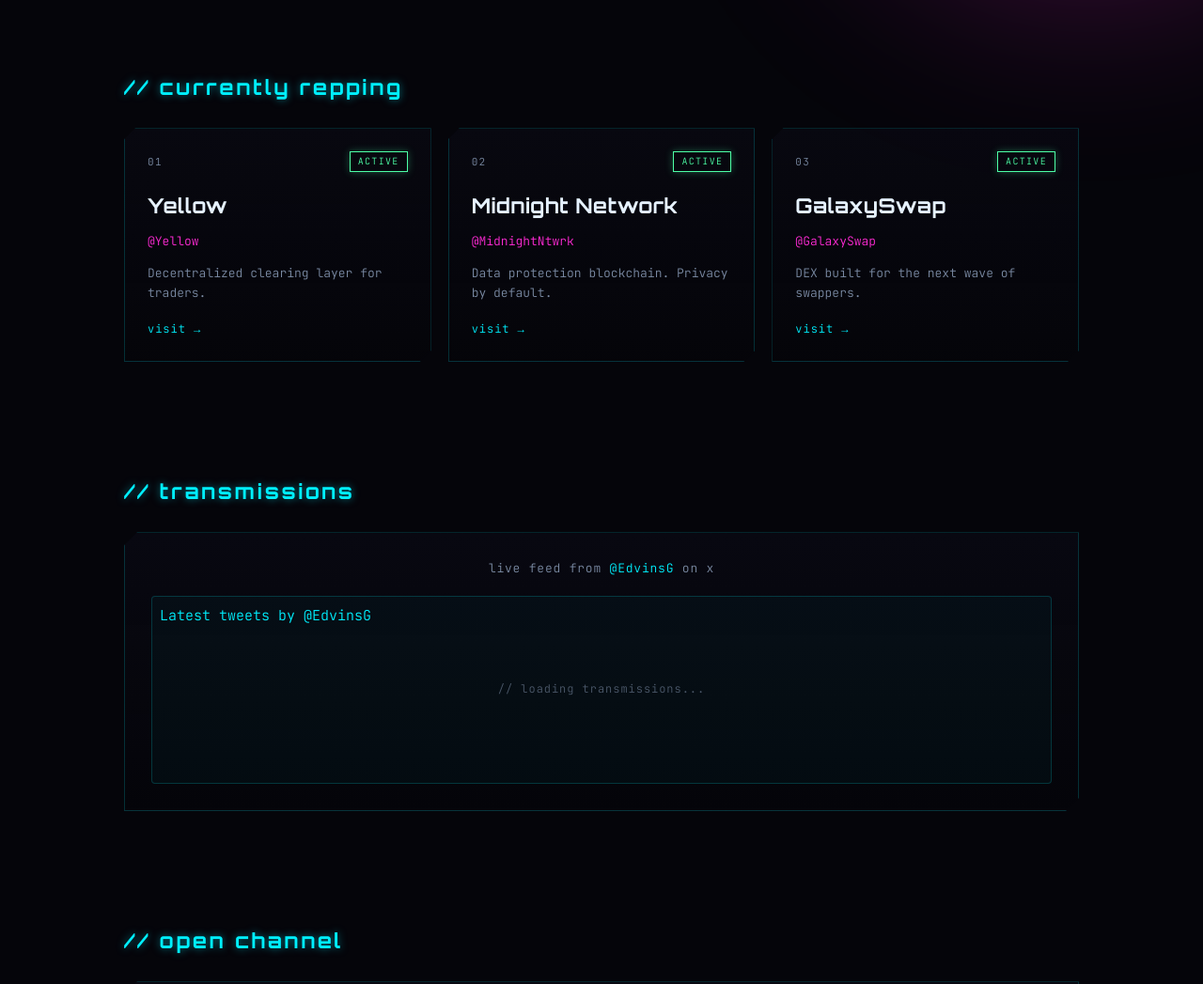
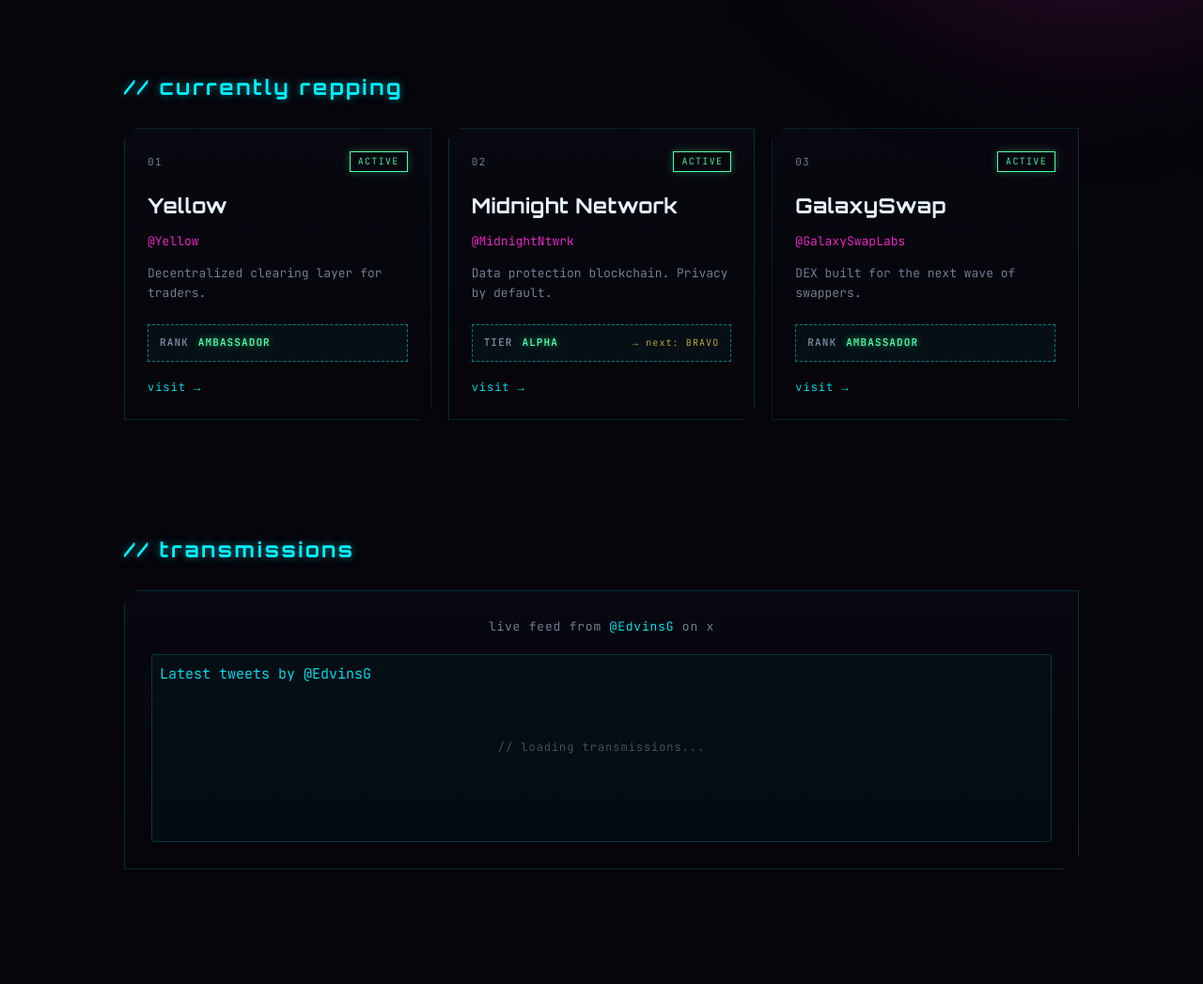
Before and after one commit to edvins99/Badplayz, a plain HTML site: page index.html in a window 1280 px wide. Shown: the part 980-2027 px from the top of the page at 94% size. Drawn offline with Linux system fonts and the light colour scheme.

Commit message:
fix: correct GalaxySwap handle, add rank/tier badges per project

```diff
--- a/index.html
+++ b/index.html
@@ -101,6 +101,10 @@
           <h3 class="proj__name">Yellow</h3>
           <p class="proj__handle">@Yellow</p>
           <p class="proj__desc">Decentralized clearing layer for traders.</p>
+          <div class="proj__tier">
+            <span class="proj__tier-label">RANK</span>
+            <span class="proj__tier-value">AMBASSADOR</span>
+          </div>
           <span class="proj__link">visit &rarr;</span>
         </a>
 
@@ -112,17 +116,26 @@
           <h3 class="proj__name">Midnight Network</h3>
           <p class="proj__handle">@MidnightNtwrk</p>
           <p class="proj__desc">Data protection blockchain. Privacy by default.</p>
+          <div class="proj__tier">
+            <span class="proj__tier-label">TIER</span>
+            <span class="proj__tier-value">ALPHA</span>
+            <span class="proj__tier-next">&rarr; next: BRAVO</span>
+          </div>
           <span class="proj__link">visit &rarr;</span>
         </a>
 
-        <a class="proj" href="https://x.com/GalaxySwap" target="_blank" rel="noopener">
+        <a class="proj" href="https://x.com/GalaxySwapLabs" target="_blank" rel="noopener">
           <div class="proj__head">
             <span class="proj__tag">03</span>
             <span class="proj__status">ACTIVE</span>
           </div>
           <h3 class="proj__name">GalaxySwap</h3>
-          <p class="proj__handle">@GalaxySwap</p>
+          <p class="proj__handle">@GalaxySwapLabs</p>
           <p class="proj__desc">DEX built for the next wave of swappers.</p>
+          <div class="proj__tier">
+            <span class="proj__tier-label">RANK</span>
+            <span class="proj__tier-value">AMBASSADOR</span>
+          </div>
           <span class="proj__link">visit &rarr;</span>
         </a>
       </div>
--- a/styles.css
+++ b/styles.css
@@ -339,7 +339,37 @@
   transition: all 0.2s ease;
 }
 .proj__handle { color: var(--magenta); font-size: 13px; }
-.proj__desc { color: var(--muted); font-size: 13px; flex: 1; margin-top: 4px; }
+.proj__desc { color: var(--muted); font-size: 13px; margin-top: 4px; }
+
+.proj__tier {
+  margin-top: 12px;
+  padding: 10px 12px;
+  border: 1px dashed var(--border-strong);
+  background: rgba(0, 240, 255, 0.04);
+  display: flex;
+  align-items: center;
+  gap: 10px;
+  flex-wrap: wrap;
+  font-size: 11px;
+  letter-spacing: 0.1em;
+  flex: 1;
+}
+.proj__tier-label {
+  color: var(--muted);
+  font-weight: 600;
+}
+.proj__tier-value {
+  color: var(--green);
+  font-weight: 700;
+  text-shadow: 0 0 8px rgba(77, 255, 166, 0.6);
+}
+.proj__tier-next {
+  color: var(--yellow);
+  font-size: 10px;
+  opacity: 0.8;
+  margin-left: auto;
+}
+
 .proj__link {
   margin-top: 8px;
   font-size: 12px;
```
